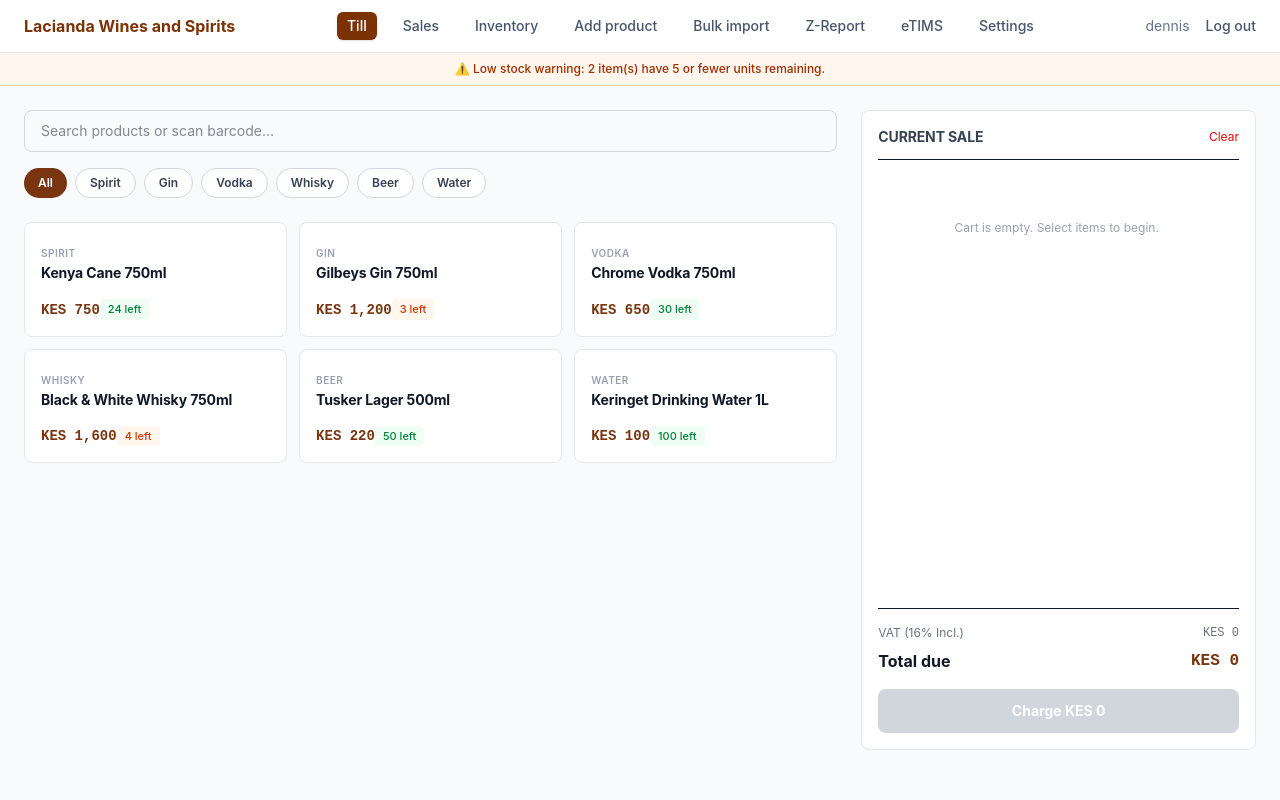
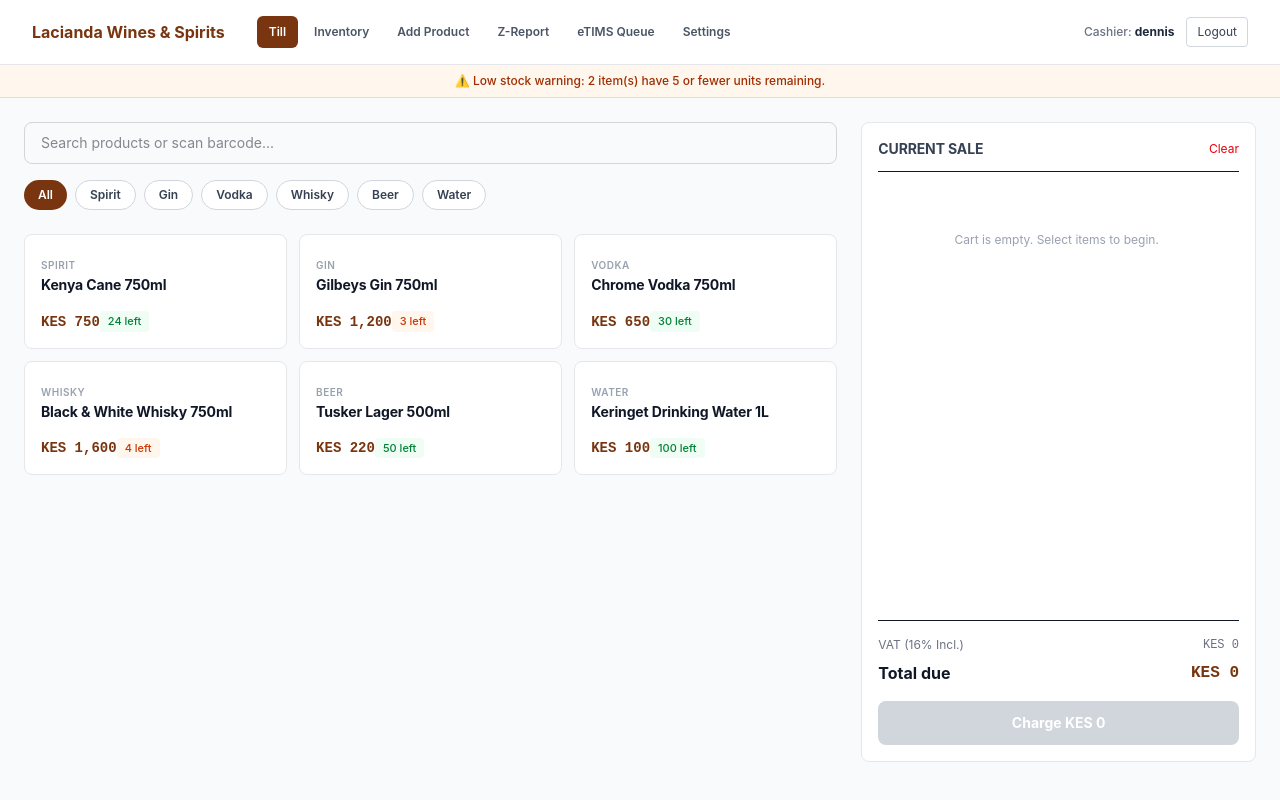
Before and after one commit to dndiranguuuu278-lang/lacianda-pos-next, a Next.js app: page / in a window 1280 px wide. Built offline with nearby package versions, Linux system fonts and the light colour scheme.

Commit message:
Refactor Navbar component and update nav items

```diff
--- a/app/components/Navbar.tsx
+++ b/app/components/Navbar.tsx
@@ -1,56 +1,50 @@
 'use client';
-
-import React from 'react';
 import Link from 'next/link';
 import { usePathname } from 'next/navigation';
 
 export default function Navbar() {
   const pathname = usePathname();
 
-  const navLinks = [
+  const navItems = [
     { name: 'Till', href: '/' },
-    { name: 'Sales', href: '/sales' },
     { name: 'Inventory', href: '/inventory' },
-    { name: 'Add product', href: '/products/add' },
-    { name: 'Bulk import', href: '/import' },
+    { name: 'Add Product', href: '/add-product' },
     { name: 'Z-Report', href: '/z-report' },
-    { name: 'eTIMS', href: '/etims' },
+    { name: 'eTIMS Queue', href: '/etims-queue' },
     { name: 'Settings', href: '/settings' },
   ];
 
   return (
-    <header className="bg-white border-b border-slate-200 px-6 py-3 shadow-sm select-none">
-      <div className="max-w-7xl mx-auto flex flex-col md:flex-row items-center justify-between gap-4">
-        <Link href="/" className="font-bold text-base text-amber-900 hover:opacity-90">
-          Lacianda Wines and Spirits
-        </Link>
-
-        <nav className="flex flex-wrap items-center gap-4 text-sm font-medium text-slate-600">
-          {navLinks.map((link) => {
-            const isActive = pathname === link.href;
+    <header className="bg-white border-b border-gray-200 sticky top-0 z-40">
+      <div className="max-w-7xl mx-auto px-4 sm:px-6 lg:px-8 h-16 flex items-center justify-between">
+        <div className="flex items-center space-x-8">
+          <span className="font-bold text-base text-[#78350f]">Lacianda Wines & Spirits</span>
+          <nav className="hidden md:flex space-x-1">
+            {navItems.map((item) => {
+              const isActive = pathname === item.href;
               return (
                 <Link
-                key={link.href}
-                href={link.href}
-                className={`transition-colors py-1 px-2.5 rounded-md ${
+                  key={item.href}
+                  href={item.href}
+                  className={`px-3 py-2 rounded-md text-xs font-semibold transition-colors ${
                     isActive
-                    ? 'bg-amber-900 text-white shadow-sm'
-                    : 'hover:text-amber-900 hover:bg-slate-50'
+                      ? 'bg-[#78350f] text-white'
+                      : 'text-gray-600 hover:bg-gray-100 hover:text-gray-900'
                   }`}
                 >
-                {link.name}
+                  {item.name}
                 </Link>
               );
             })}
           </nav>
-
-        <div className="flex items-center gap-4 text-sm text-slate-500">
-          <span>dennis</span>
+        </div>
+        <div className="flex items-center space-x-3 text-xs">
+          <span className="text-gray-500 font-medium">Cashier: <strong className="text-gray-800">dennis</strong></span>
           <button
             onClick={() => alert('Logged out successfully')}
-            className="text-slate-600 hover:text-rose-600 font-medium transition-colors"
+            className="px-2.5 py-1.5 border border-gray-300 rounded text-gray-700 hover:bg-gray-50"
           >
-            Log out
+            Logout
           </button>
         </div>
       </div>
```
Lines whose indentation alone changed are shown as unchanged.
